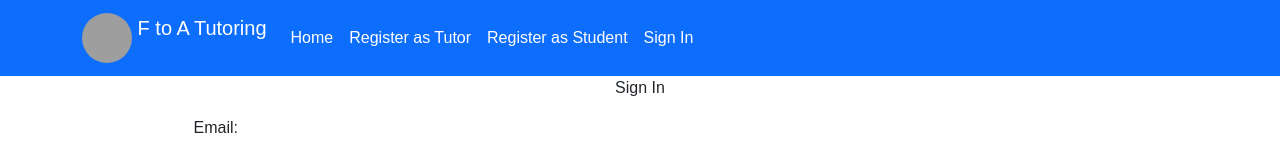
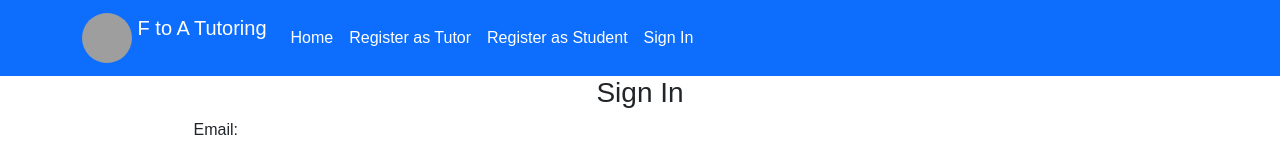
Before and after one commit to masonhorne/FToATutoring, a React (Create React App) app: page /signin in a window 1280 px wide. Shown: the top 146 px of the page. Built offline with nearby package versions, Linux system fonts and the light colour scheme; no server answers; grey boxes are pictures that could not be loaded.

Commit message:
Update the Sign-in Styling

```diff
--- a/src/components/auth/signin.js
+++ b/src/components/auth/signin.js
@@ -32,7 +32,7 @@ export default function SignIn() {
 
   return (
     <Container>
-      <p>Sign In</p>
+      <h3 style={{paddingTop: "1 em"}}>Sign In</h3>
       <Form.Group style={{ maxWidth: "80%", margin: "auto" }}>
         <Form.Label style={{ float: "left" }}>Email:</Form.Label>
         <FormControl
```
